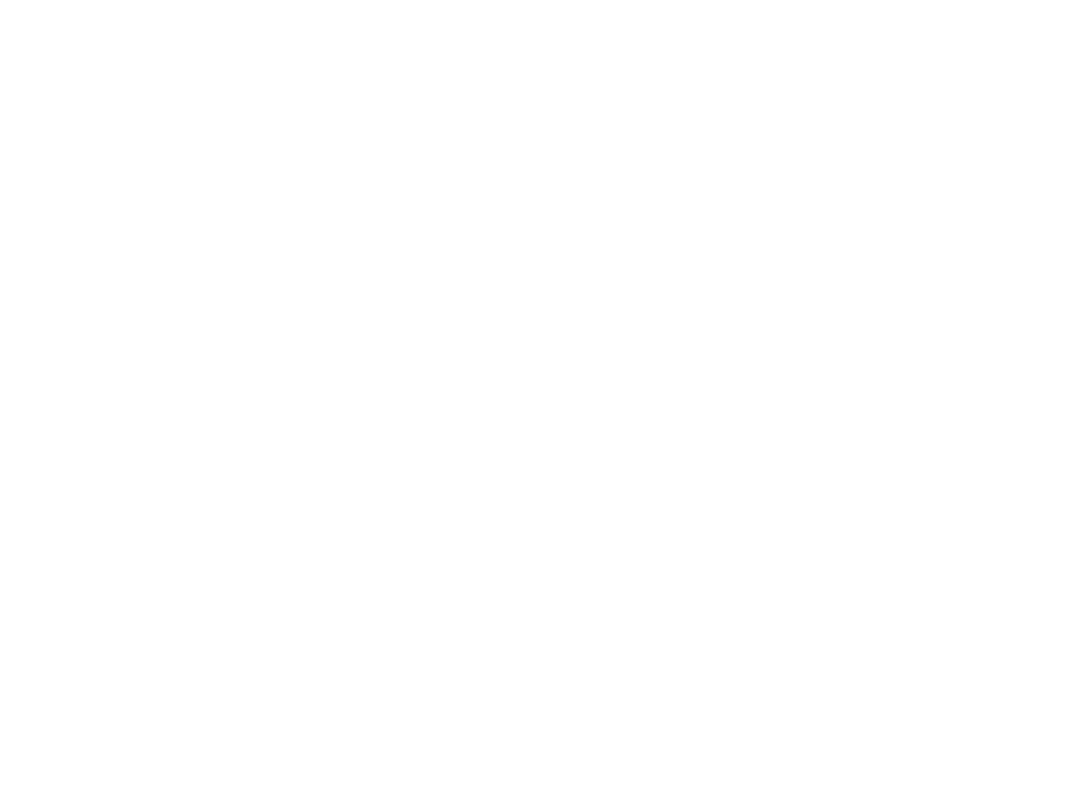
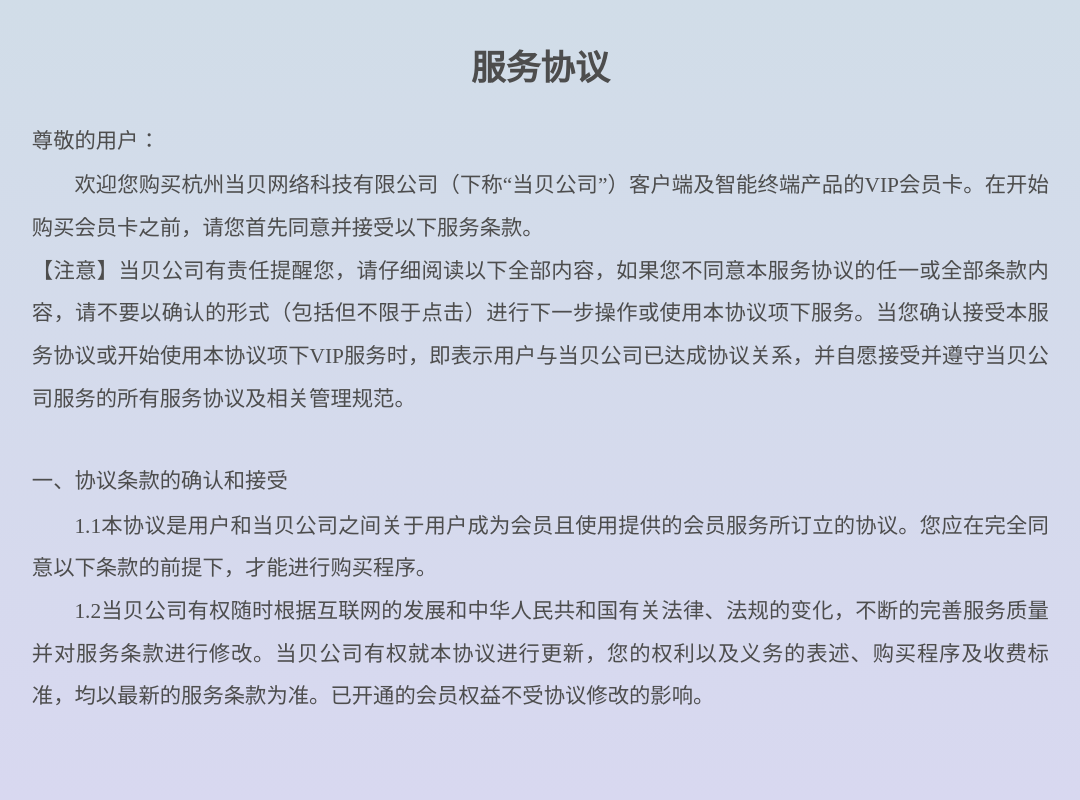
Before and after one commit to zhuangg/scrools2, a plain HTML site: page index.html in a window 1280 px wide. Shown: the whole page, without its empty margins (101-1181 px from the left). Drawn offline with nearby package versions, Linux system fonts and the light colour scheme.

Commit message:
Update index.html

```diff
--- a/index.html
+++ b/index.html
@@ -7,7 +7,7 @@
           content="width=device-width, user-scalable=no, initial-scale=1.0, maximum-scale=1.0, minimum-scale=1.0">
     <meta http-equiv="X-UA-Compatible" content="ie=edge">
     <title>服务协议</title>
-    <script src="https://zhuangg.github.io/vipd/js/jquery.min.js">
+    <script src="https://zhuangg.github.io/vipd/js/jquery.min.js"></script/>
     <style>
         *{
             margin: 0;
```
